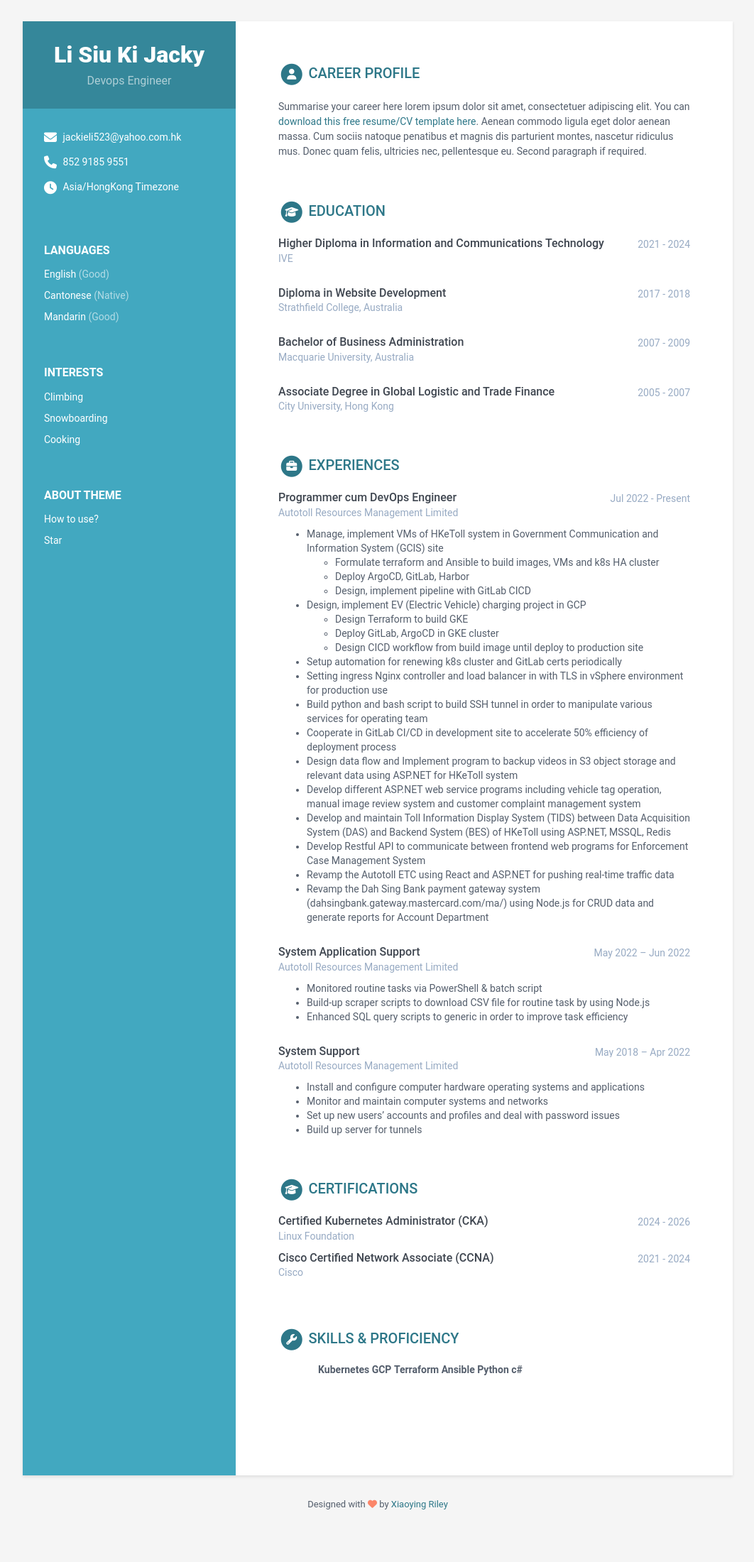
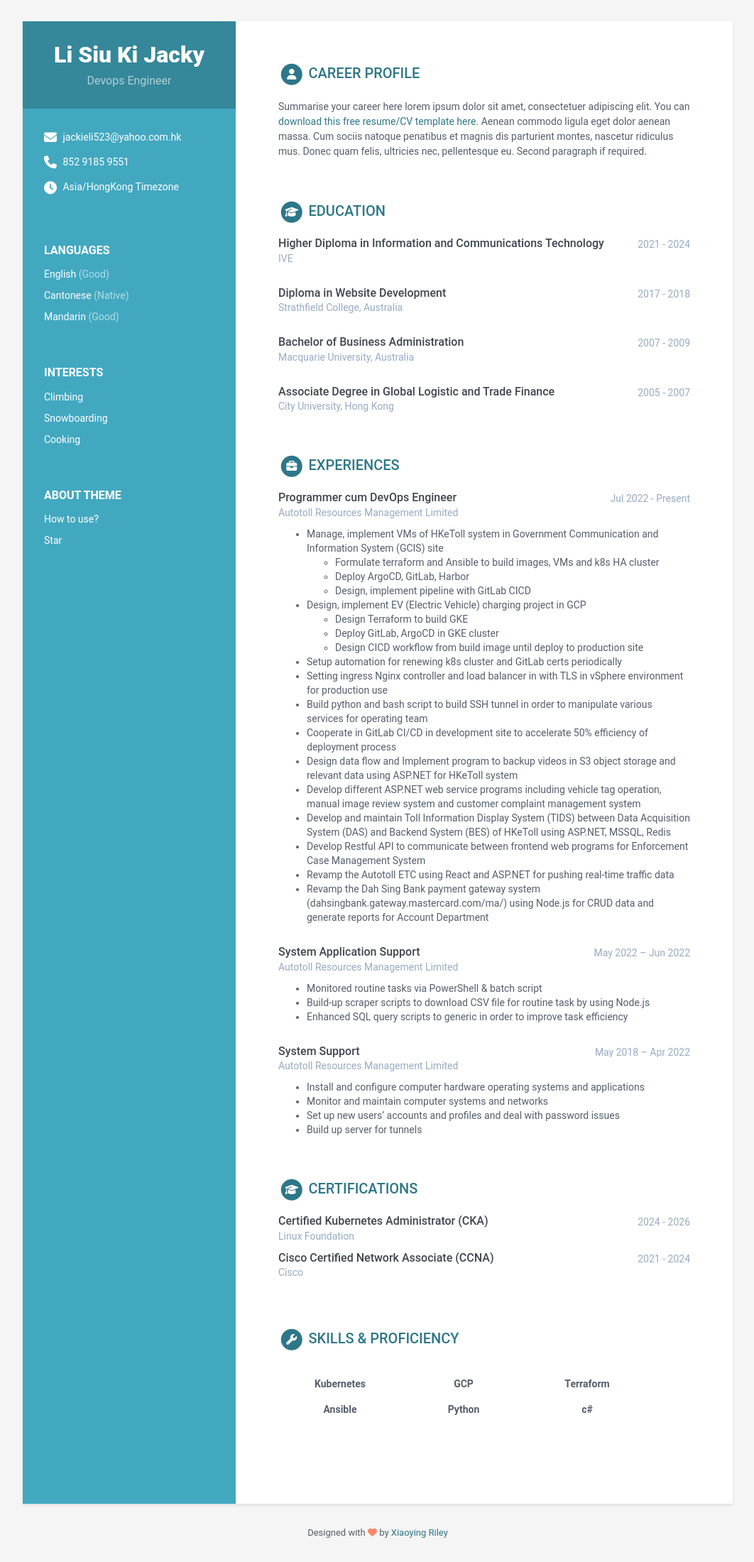
Before and after one commit to Ovvio2311/online-resume, a Jekyll site: the page built from index.html, in a window 1280 px wide. Shown: the whole page at 71% size, without its empty margins (108-1170 px from the left). Built offline with Jekyll 4.4.1, drawn with Linux system fonts in a browser that asks for light colours; before the commit the page ends 2160 px from its top, so only the background shows below that.

Commit message:
Update _base.scss

```diff
--- a/_sass/_base.scss
+++ b/_sass/_base.scss
@@ -285,18 +285,18 @@ p {
   width: 100%;
   display: inline-block;
   margin: 0 auto;
-  width: 400px;
+  //width: 400px;
   .item {
-    display: inline-block;
-    margin-bottom: 15px;
+    //display: inline-block;
+    //margin-bottom: 15px;
 
     //overflow: hidden;
   }
   .level-title {
     display: inline-block;
     font-size: 14px;
-    margin-top: 0;
-    width: 100px;
+    //margin-top: 0;
+    width: 25%;
     //margin-bottom: 12px;
   }
   .level-bar {
```
